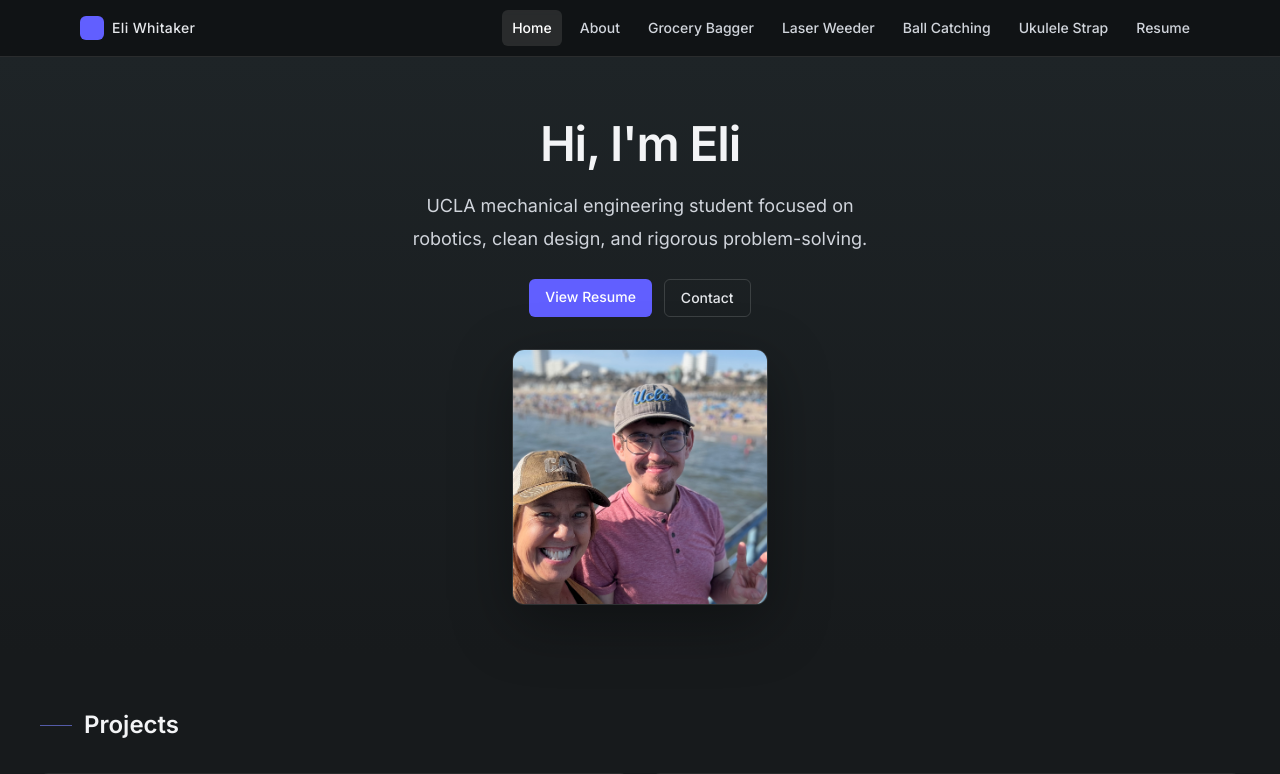
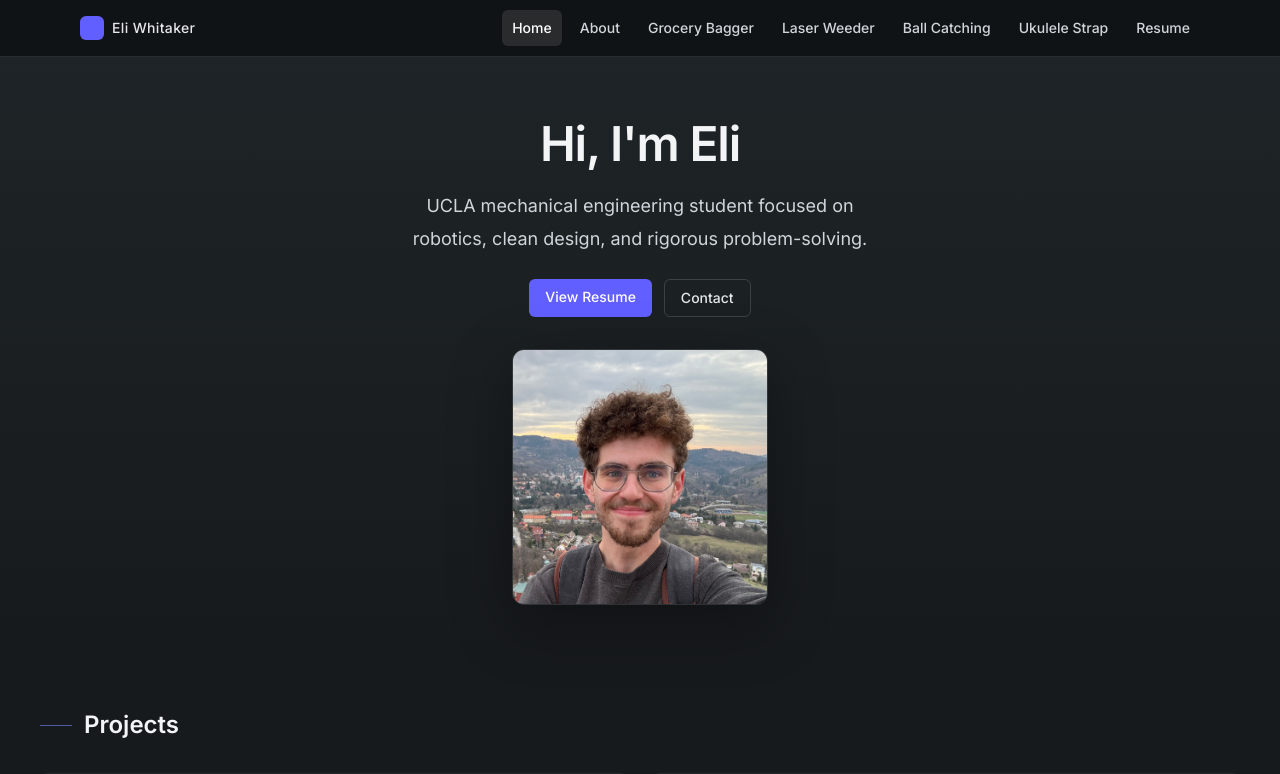
Before and after one commit to rekatihwile/Personal_Portfolio, a React (Vite) app: page / in a window 1280 px wide. Shown: the top 774 px of the page. Built offline with nearby package versions, Linux system fonts and the light colour scheme.

Commit message:
updated profile picture

```diff
--- a/src/pages/Home.tsx
+++ b/src/pages/Home.tsx
@@ -60,7 +60,7 @@ function Home() {
             </a>
           </div>
           <img
-            src="/images/Profile_Picture.jpeg"
+            src="/images/ProfilePicLinkedIn.jpg"
             alt="Portrait of Eli Whitaker"
             className="mt-8 h-52 w-52 animate-fade-up rounded-xl border border-white/10 object-cover shadow-[0_18px_60px_rgba(0,0,0,0.35)] [animation-delay:280ms] motion-reduce:animate-none md:h-64 md:w-64"
           />
```
Also changed, not shown: public/images/ProfilePicLinkedIn.jpg (added).
